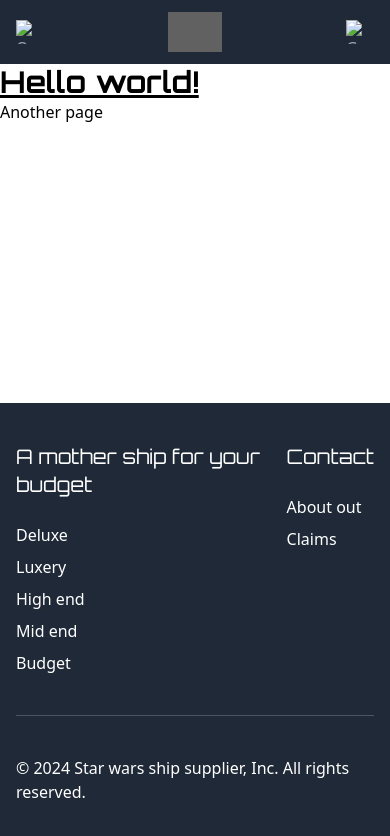
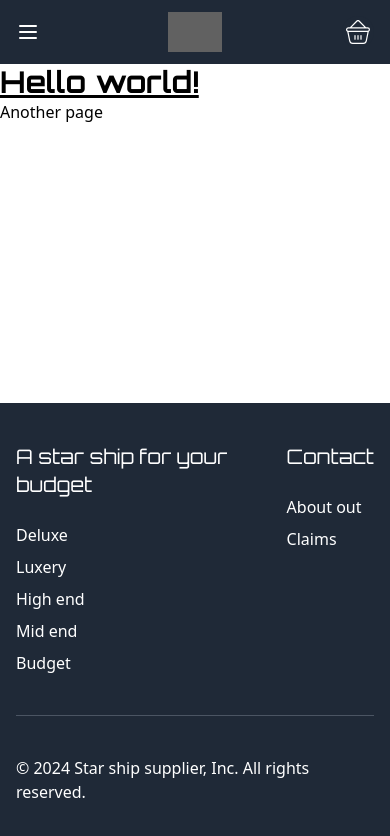
Before and after one commit to sorenhoyer/fe-framework-frenzy-htmx, a website: page public/index.html in a window 390 px wide. Drawn offline with nearby package versions, Linux system fonts and the light colour scheme; files that its build step writes are made by us from their sources; grey boxes are pictures that could not be loaded.

Commit message:
fix reference for files outside public folder

```diff
--- a/public/index.html
+++ b/public/index.html
@@ -17,7 +17,7 @@
         <link rel="preconnect" href="https://fonts.googleapis.com" />
         <link rel="preconnect" href="https://fonts.gstatic.com" crossorigin />
         <link href="https://fonts.googleapis.com/css2?family=Orbitron:wght@400..900&display=swap" rel="stylesheet" />
-        <link href="style.css" rel="stylesheet" />
+        <link href="../style.css" rel="stylesheet" />
     </head>
     <body class="flex flex-col h-[100dvh]">
         <header>
@@ -39,8 +39,8 @@
                             >
                                 <span class="absolute -inset-0.5"></span>
                                 <span class="sr-only">Open main menu</span>
-                                <img class="w-6 h-6 block" src="burger-menu.svg" alt="Open menu" />
-                                <img class="hidden w-6 h-6" src="close.svg" alt="Close menu" />
+                                <img class="w-6 h-6 block" src="../burger-menu.svg" alt="Open menu" />
+                                <img class="hidden w-6 h-6" src="../close.svg" alt="Close menu" />
                             </button>
                         </div>
                         <div class="flex flex-1 items-center justify-center sm:items-stretch sm:justify-start">
@@ -74,7 +74,7 @@
                                 href="/cart.html"
                                 class="relative rounded-full bg-gray-800 p-1 text-gray-400 hover:text-white focus:outline-none focus:ring-2 focus:ring-white focus:ring-offset-2 focus:ring-offset-gray-800"
                             >
-                                <img class="h-6 w-6" src="cart.svg" alt="Go to cart" />
+                                <img class="h-6 w-6" src="../cart.svg" alt="Go to cart" />
                             </a>
                         </div>
                     </div>
@@ -95,7 +95,7 @@
         <footer class="bg-gray-800 py-10 text-white px-4 sm:px-6 lg:px-8">
             <div class="mx-auto max-w-7xl flex gap-4 lg:gap-10">
                 <div>
-                    <h2 class="text-xl">A mother ship for your budget</h2>
+                    <h2 class="text-xl">A star ship for your budget</h2>
                     <ul class="flex flex-col gap-2 mt-6">
                         <li>
                             <a href="/products"> Deluxe </a>
@@ -127,7 +127,7 @@
                 </div>
             </div>
             <p class="border-t border-gray-600 pt-10 mt-10 max-w-7xl mx-auto">
-                © 2024 Star wars ship supplier, Inc. All rights reserved.
+                © 2024 Star ship supplier, Inc. All rights reserved.
             </p>
         </footer>
     </body>
```
